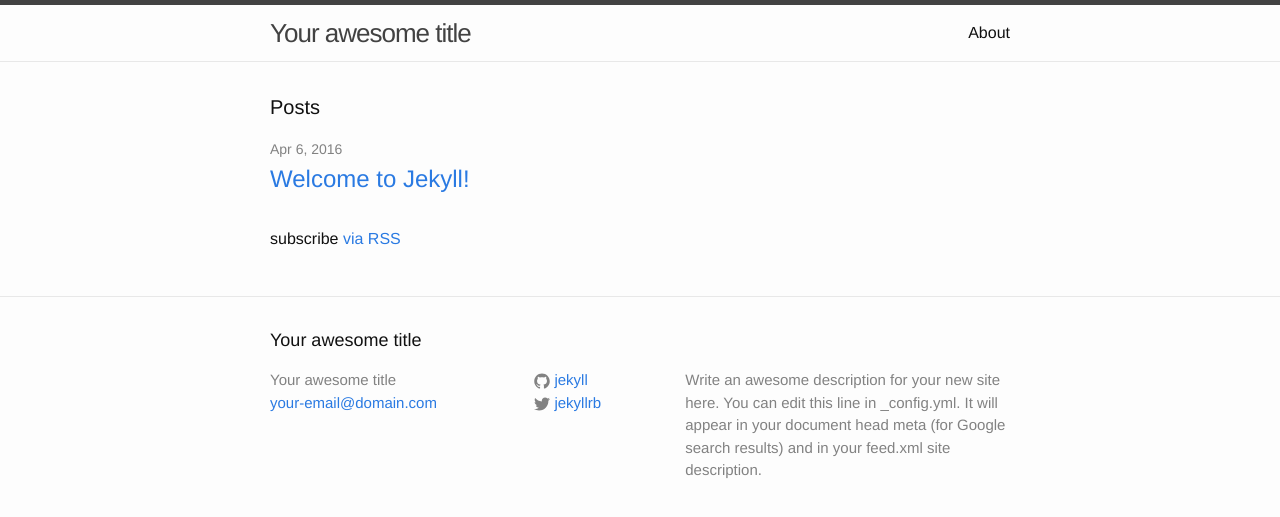
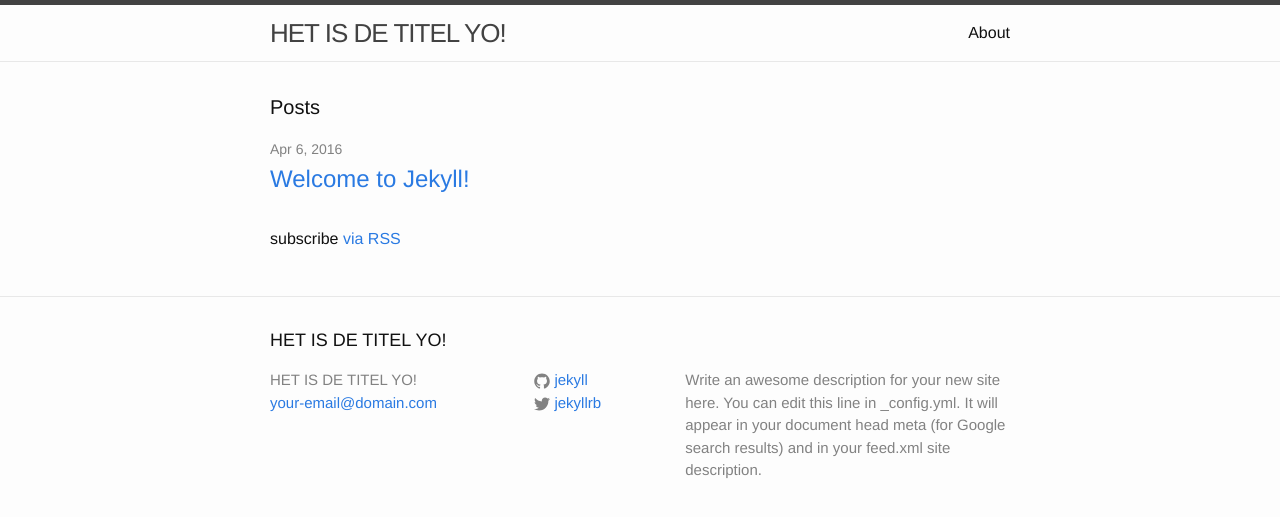
Before and after one commit to debuisman/debuisman.github.io, a Jekyll site: the page built from index.html, in a window 1280 px wide. Shown: the top 517 px of the page. Built offline with Jekyll 4.4.1, drawn with Linux system fonts in a browser that asks for light colours.

Commit message:
titel aangepast in prose.io

```diff
--- a/_config.yml
+++ b/_config.yml
@@ -6,7 +6,7 @@
 # 'jekyll serve'. If you change this file, please restart the server process.
 
 # Site settings
-title: Your awesome title
+title: HET IS DE TITEL YO!
 email: your-email@domain.com
 description: > # this means to ignore newlines until "baseurl:"
   Write an awesome description for your new site here. You can edit this
```
